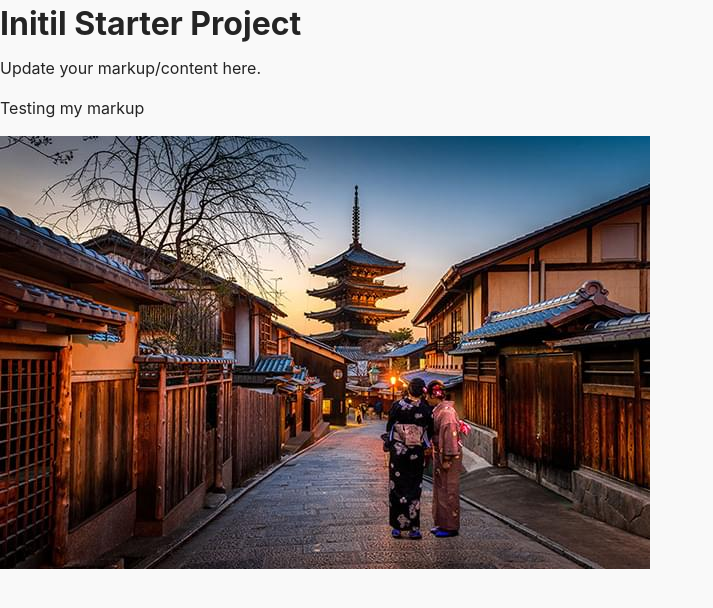
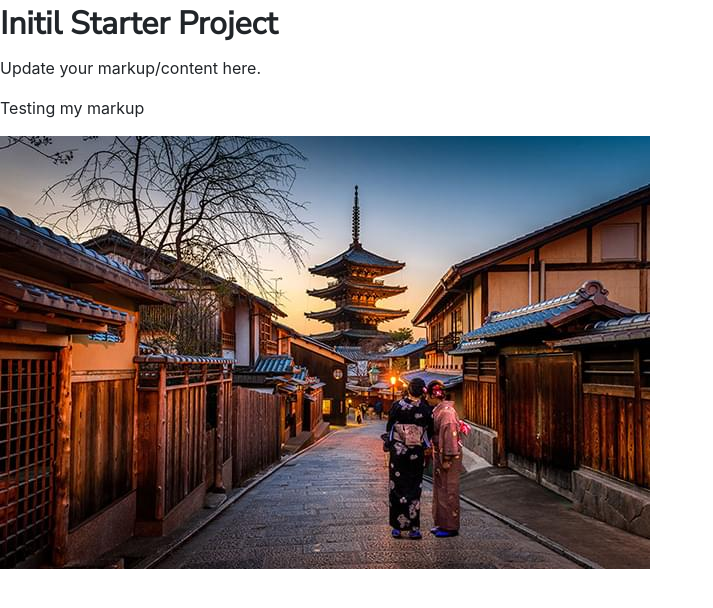
Before and after one commit to jsguerra/guerrafamily, a website: page app/index.html in a window 1280 px wide. Shown: the whole page, without its empty margins (0-713 px from the left). Drawn offline with nearby package versions, Linux system fonts and the light colour scheme; files that its build step writes are made by us from their sources.

Commit message:
added partials

```diff
--- a/src/sass/style.scss
+++ b/src/sass/style.scss
@@ -40,9 +40,11 @@
 */
 @import 'vendors/bootstrap-reboot';
 
-$grey: #f9f9f9;
+@import 'abstracts/variables.scss';
 
-body {
-  background-color: $grey;
-  color: #242424;
+@import url('https://fonts.googleapis.com/css2?family=Nunito+Sans&display=swap');
+
+h1,
+h2 {
+  font-family: 'Nunito Sans', sans-serif;
 }
```
